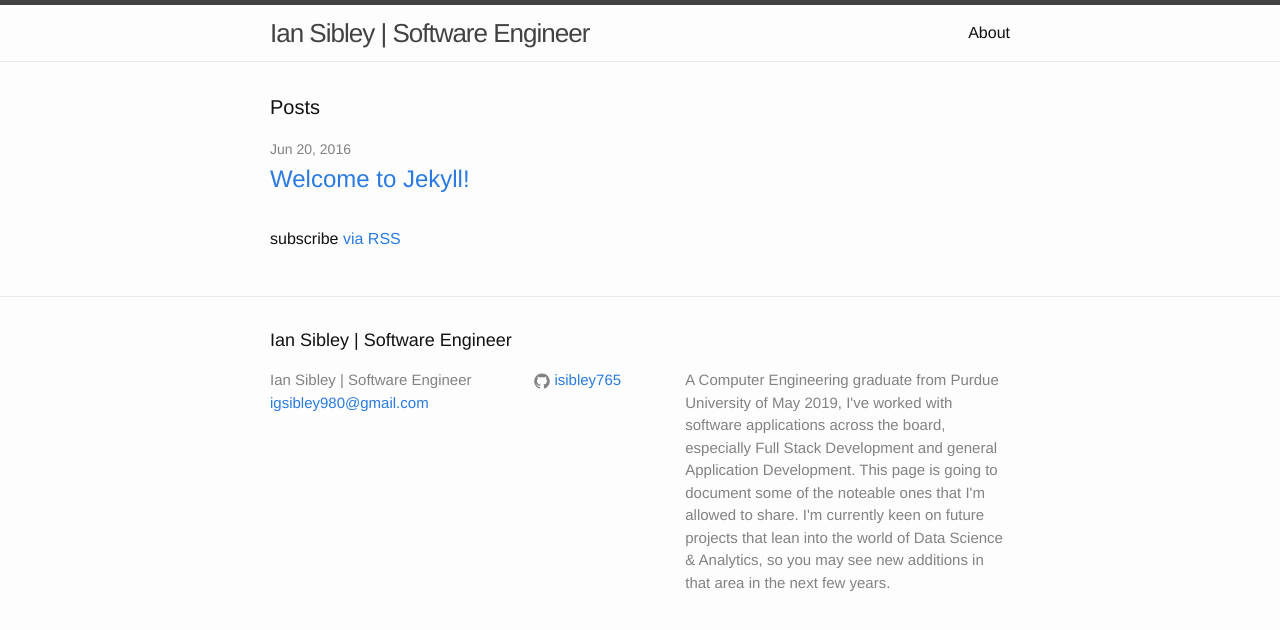
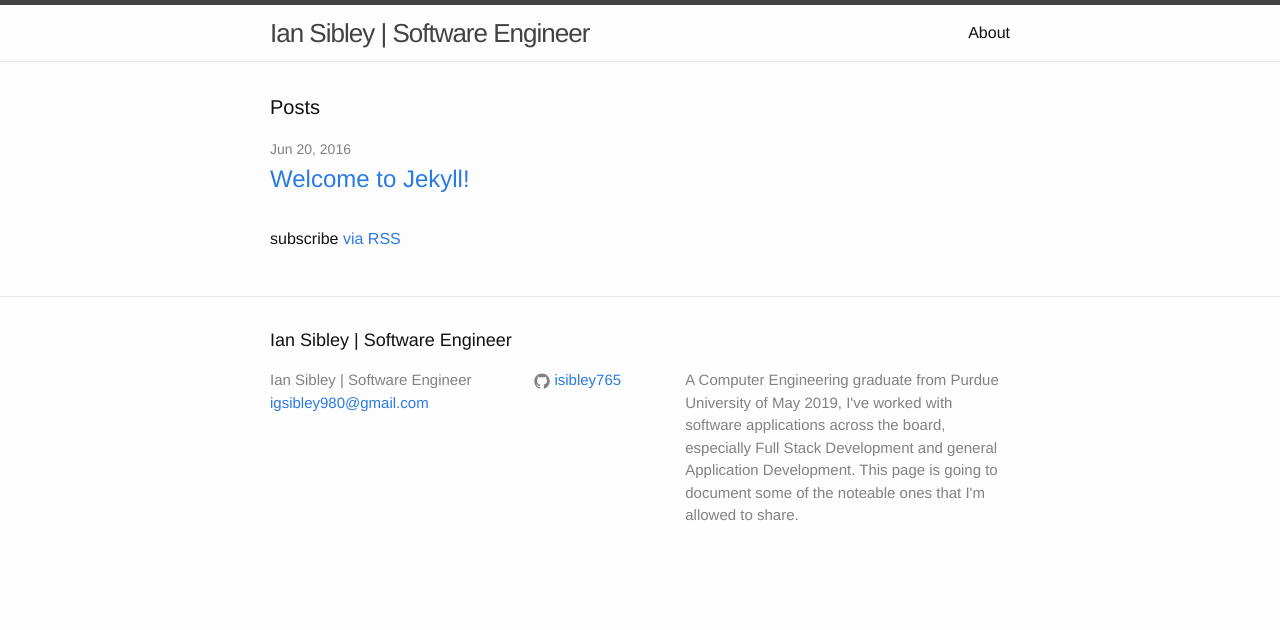
Before and after one commit to Dragom765/Dragom765.github.io, a Jekyll site: the page built from index.html, in a window 1280 px wide. Shown: the top 630 px of the page. Built offline with Jekyll 4.4.1, drawn with Linux system fonts in a browser that asks for light colours.

```diff
--- a/_config.yml
+++ b/_config.yml
@@ -8,15 +8,11 @@
 # Site settings
 title: Ian Sibley | Software Engineer
 email: igsibley980@gmail.com
-description: # this means to ignore newlines until "baseurl:"
+description: > # this means to ignore newlines until "baseurl:"
   A Computer Engineering graduate from Purdue University of May 2019,
   I've worked with software applications across the board, especially
   Full Stack Development and general Application Development. This page
   is going to document some of the noteable ones that I'm allowed to share.
-
-  I'm currently keen on future projects that lean into the world of
-  Data Science & Analytics, so you may see new additions in that area in the
-  next few years.
 baseurl: "" # the subpath of your site, e.g. /blog
 url: "http://isibley765.github.io" # the base hostname & protocol for your site
 github_username:  isibley765
```
Also changed, not shown: about.md (+5 -3 lines).
